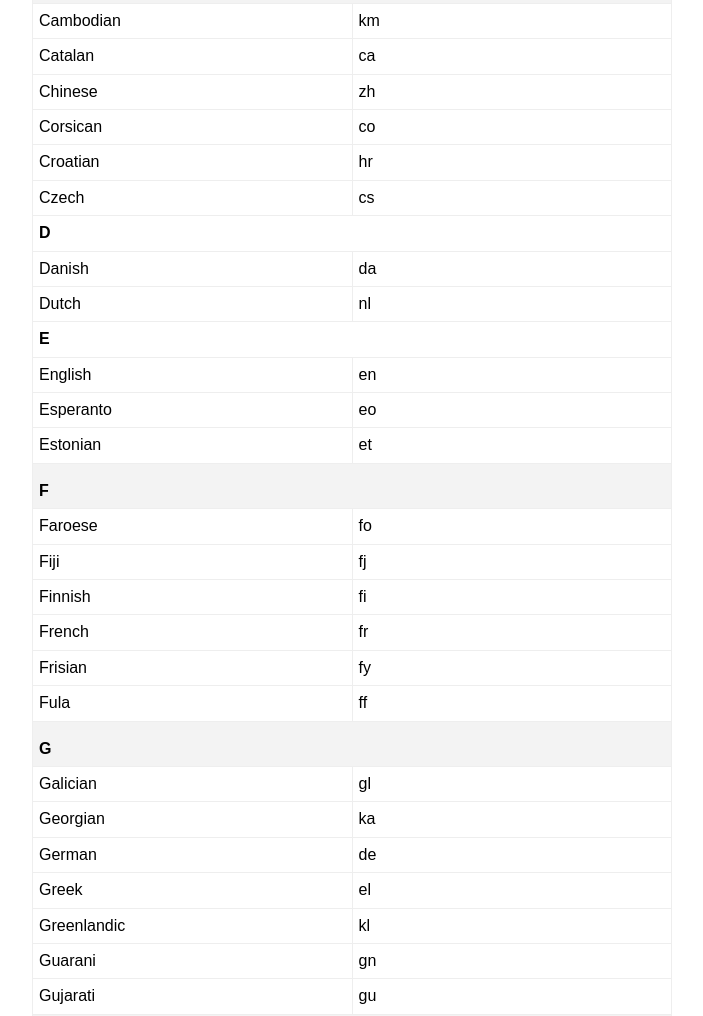
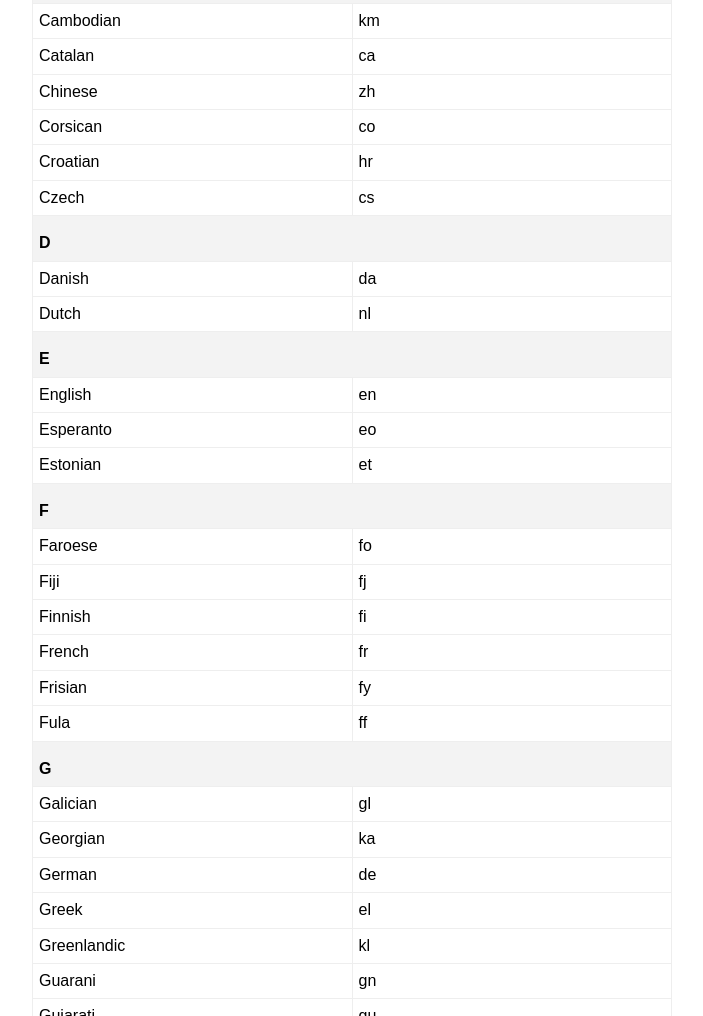
Before and after one commit to craigcook/etc, a plain HTML site: page lang.html in a window 1280 px wide. Shown: the part 1166-2182 px from the top of the page, without its empty margins (288-991 px from the left). Drawn offline with Linux system fonts and the light colour scheme.

Commit message:
Add two letter breaks I missed

```diff
--- a/lang.html
+++ b/lang.html
@@ -61,12 +61,12 @@
         <tr><th scope="row">Czech</th><td>cs</td></tr>
       </tbody>
       <tbody id="d">
-        <tr><th colspan="2" scope="col">D</th></tr>
+        <tr><th colspan="2" scope="col" class="letter-break">D</th></tr>
         <tr><th scope="row">Danish</th><td>da</td></tr>
         <tr><th scope="row">Dutch</th><td>nl</td></tr>
       </tbody>
       <tbody id="e">
-        <tr><th colspan="2" scope="col">E</th></tr>
+        <tr><th colspan="2" scope="col" class="letter-break">E</th></tr>
         <tr><th scope="row">English</th><td>en</td></tr>
         <tr><th scope="row">Esperanto</th><td>eo</td></tr>
         <tr><th scope="row">Estonian</th><td>et</td></tr>
```
